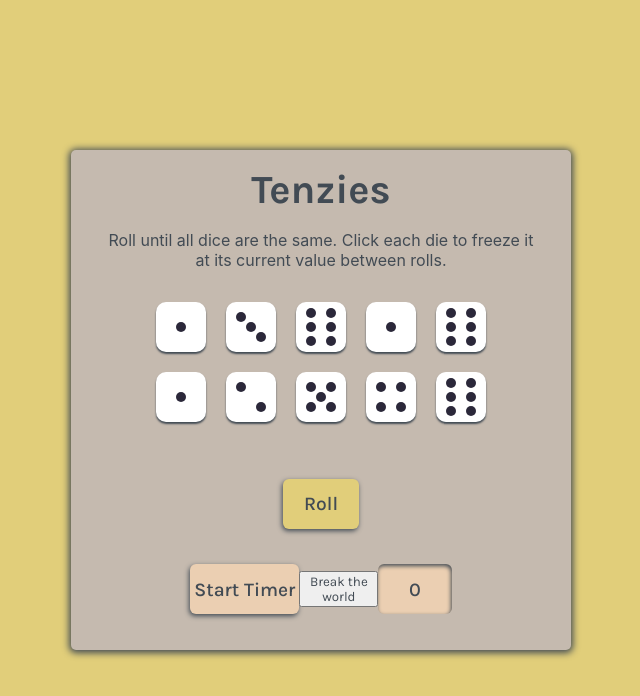
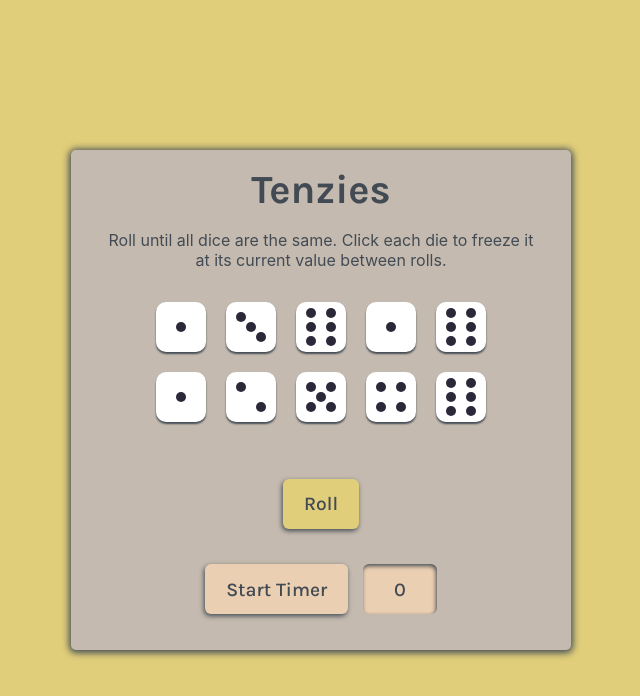
Before and after one commit to Holl4444/Tenzies, a React (Vite) app in the folder Tenzies/: page / in a window 1280 px wide. Shown: the top 696 px of the page, without its empty margins (319-959 px from the left). Built offline with nearby package versions, Linux system fonts and the light colour scheme.

Commit message:
Hide Sentry button

```diff
--- a/Tenzies/src/Timer/Timer.jsx
+++ b/Tenzies/src/Timer/Timer.jsx
@@ -7,7 +7,6 @@ export default function Timer(props) {
     //Start timer button, text becomes the timer itself until the timer is reset
     //Add simple time formatting
     //disable button after timer started
-    <>
       <button
         disabled={props.timer && 'disabled'}
         onClick={handleClick}
@@ -20,13 +19,5 @@ export default function Timer(props) {
             : `${props.timer}s`
           : 'Start Timer'}
       </button>
-      <button
-        onClick={() => {
-          throw new Error('This is your first error!');
-        }}
-      >
-        Break the world
-      </button>
-    </>
   );
 }
```
